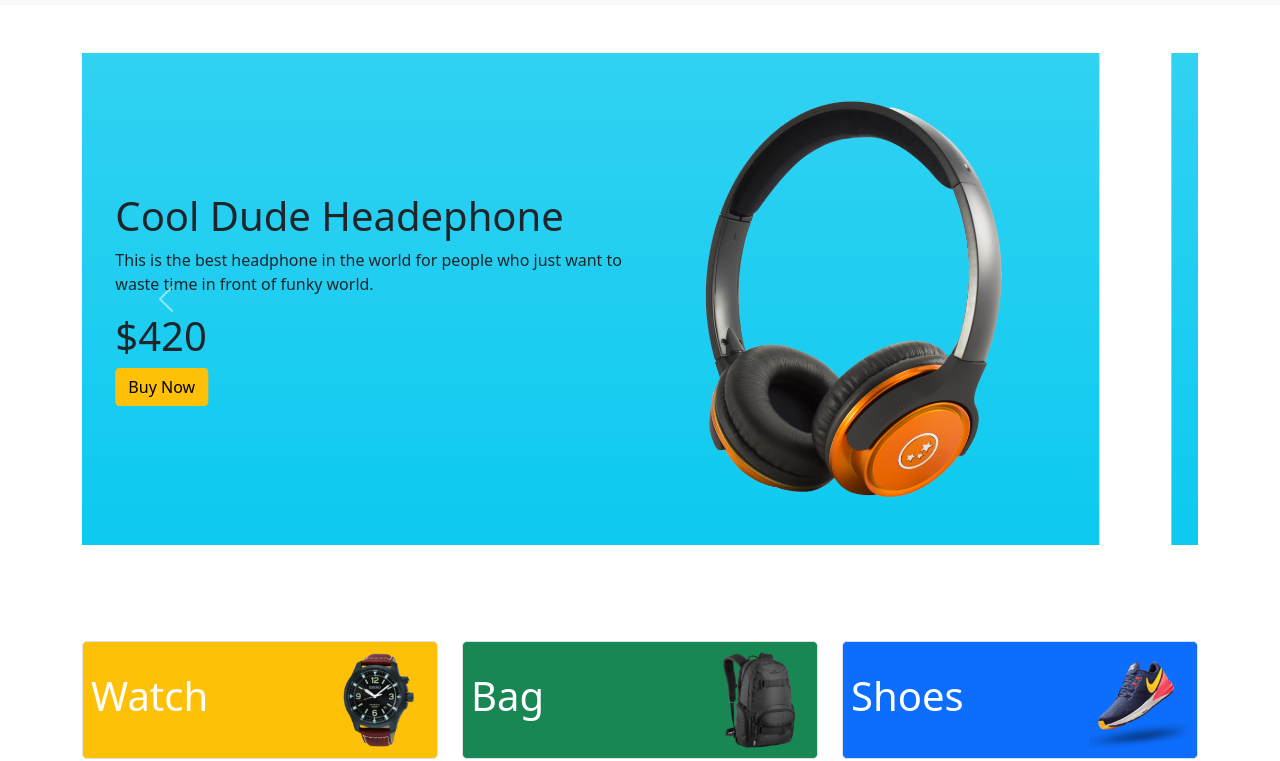
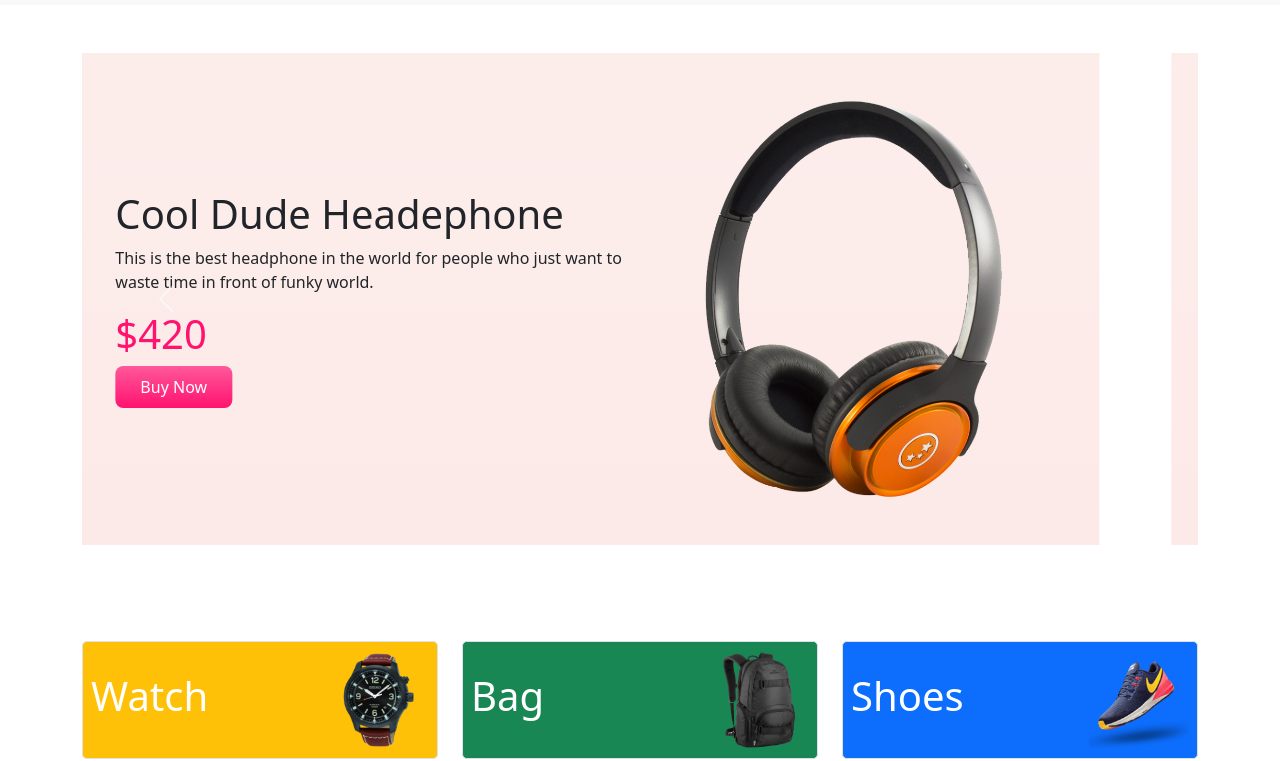
Before and after one commit to pujaKundu/panda-commerce-bootstrap, a plain HTML site: page index.html in a window 1280 px wide. Shown: the part 52-813 px from the top of the page. Drawn offline with nearby package versions, Linux system fonts and the light colour scheme.

Commit message:
complete

```diff
--- a/css/style.css
+++ b/css/style.css
@@ -1,5 +1,15 @@
-* {
-    padding: 0;
-    margin: 0;
-    box-sizing: border-box;
+.info-backgoround {
+    background-color: #FCEAE8;
 }
+
+.text-color {
+    color: #FF136F;
+}
+
+.btn-color {
+    background-image: linear-gradient(to bottom, #FF589B 0%, #FF136F 100%);
+    color: white;
+    border: none;
+    border-radius: 8px;
+    padding: 9px 25px;
+}
--- a/index.html
+++ b/index.html
@@ -45,18 +45,18 @@
             </div>
         </nav>
         <!-- image slider -->
-        <section>
-            <div class="container">
+        <section class="container">
+
             <div id="carouselExampleControls" class="carousel slide" data-bs-ride="carousel">
                 <div class="carousel-inner">
                     <div class="carousel-item active p-5">
-                            <div class="row p-5 bg-info bg-gradient d-flex align-items-center">
+                        <div class="row p-5 info-backgoround bg-gradient d-flex align-items-center">
                             <div class="col-lg-7">
                                 <h1>Cool Dude Headephone</h1>
                                 <p>This is the best headphone in the world for people who just want to waste time in front of funky world.
                                 </p>
-                                    <h1>$420</h1>
-                                    <button class="btn btn-warning">Buy Now</button>
+                                <h1 class="text-color">$420</h1>
+                                <button class="btn  btn-color">Buy Now</button>
                             </div>
                             <div class="col-lg-5">
                                 <img src="images/banner-images/headphone.png" class="d-block w-100" alt="...">
@@ -64,14 +64,14 @@
                         </div>
                     </div>
                     <div class="carousel-item p-5">
-                            <div class="row p-5 bg-info bg-gradient d-flex align-items-center">
+                        <div class="row p-5 info-backgoround bg-gradient d-flex align-items-center">
                             <div class="col-lg-7">
                                 <h1>Mega LCD TV For Sports
                                 </h1>
                                 <p>This is the best TV in the world for people who just want to waste time in front of funky world.
                                 </p>
-                                    <h1>$420</h1>
-                                    <button class="btn btn-warning">Buy Now</button>
+                                <h1 class="text-color">$420</h1>
+                                <button class="btn btn-color">Buy Now</button>
                             </div>
                             <div class="col-lg-5">
                                 <img src="images/banner-images/tv.png" class="d-block w-100" alt="...">
@@ -79,14 +79,14 @@
                         </div>
                     </div>
                     <div class="carousel-item p-5">
-                            <div class="row p-5 bg-info bg-gradient d-flex align-items-center">
+                        <div class="row p-5 info-backgoround bg-gradient d-flex align-items-center">
                             <div class="col-lg-7">
                                 <h1>X-Box for your living room
                                 </h1>
                                 <p>This is the best x-box in the world for people who just want to waste time in front of funky world.
                                 </p>
-                                    <h1>$600</h1>
-                                    <button class="btn btn-warning">Buy Now</button>
+                                <h1 class="text-color">$600</h1>
+                                <button class="btn btn-color">Buy Now</button>
                             </div>
                             <div class="col-lg-5">
                                 <img src="images/banner-images/xbox.png" class="d-block w-100" alt="...">
@@ -103,7 +103,7 @@
     <span class="visually-hidden">Next</span>
   </button>
             </div>
-            </div>
+
         </section>
     </header>
     <main>
@@ -217,7 +217,7 @@
             </div>
         </section>
         <!-- subscribe  -->
-        <section class="container bg-info d-flex justify-content-center align-items-center rounded" style="height: 300px;" id="subscribe">
+        <section class="container info-backgoround d-flex justify-content-center align-items-center rounded" style="height: 300px;" id="subscribe">
             <div>
                 <h1>LET'S STAY IN TOUCH</h1>
                 <p>Get Updates on Sales, sepcials and more</p>
```
Lines whose indentation alone changed are shown as unchanged.
